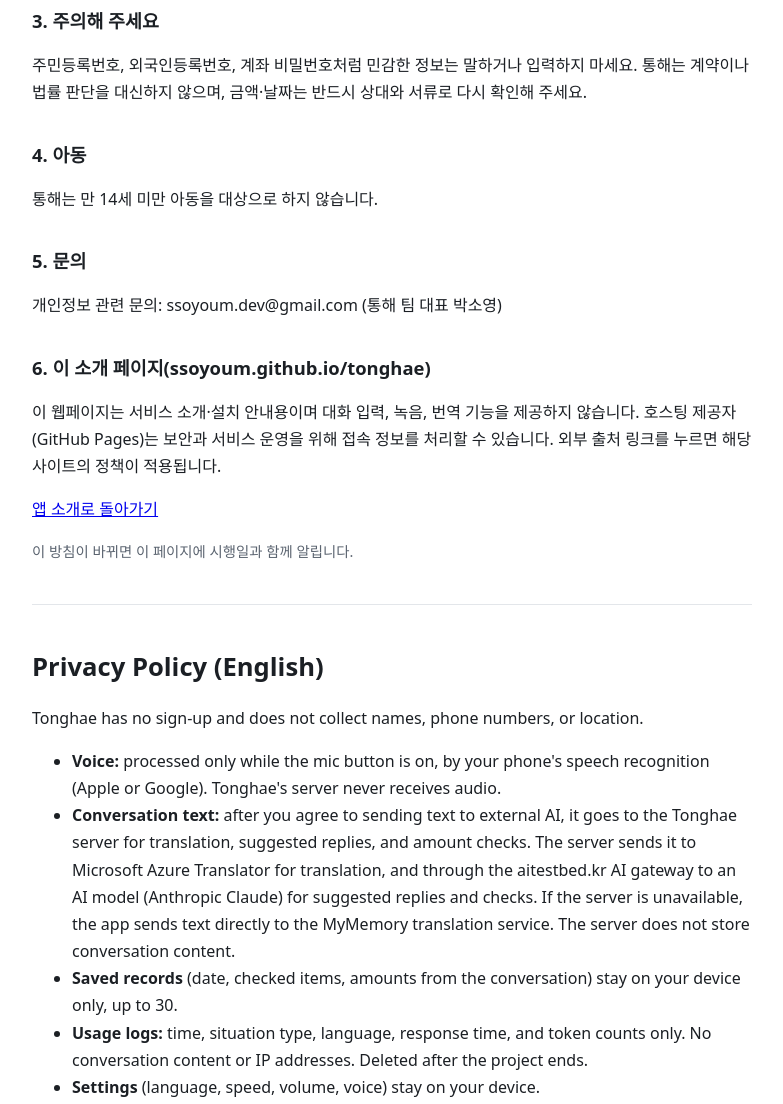
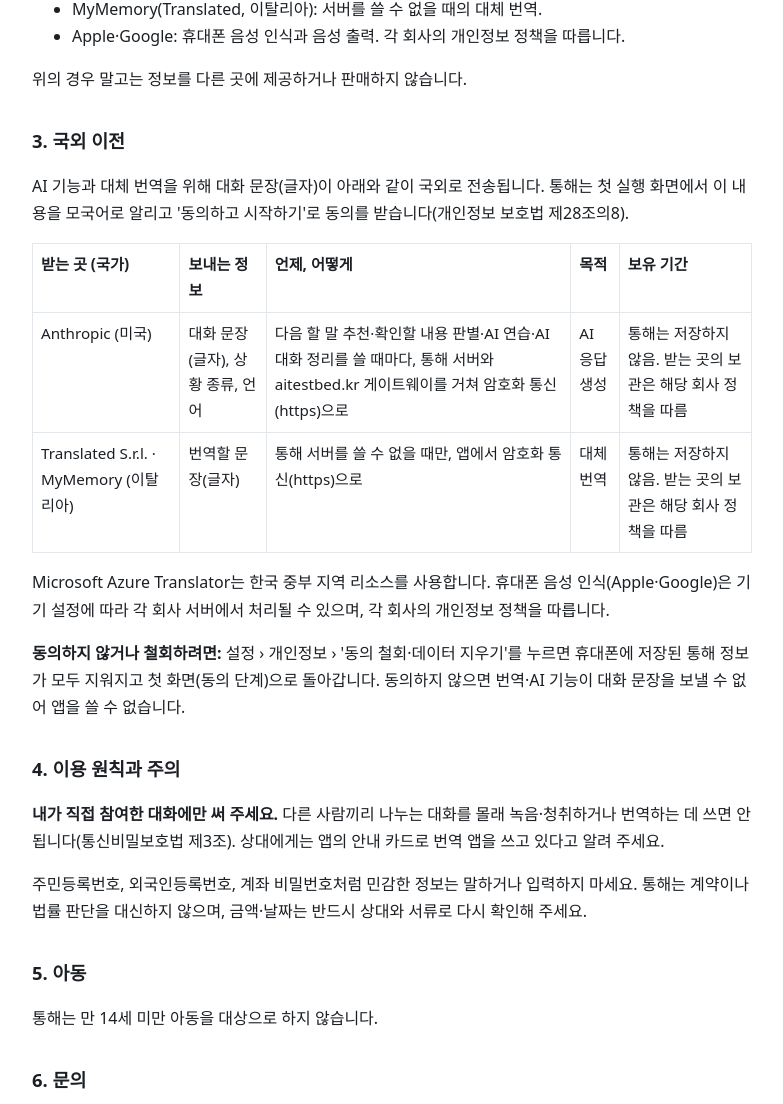
Before and after one commit to ssoyoum/tonghae, a plain HTML site: page privacy.html in a window 1280 px wide. Shown: the part 1111-2215 px from the top of the page, without its empty margins (248-1031 px from the left). Drawn offline with Linux system fonts and the light colour scheme.

Commit message:
Privacy policy 11/18: sync with app (transfers abroad, usage rules, anonymous device tag); keep page-only noindex/icons/section

```diff
--- a/privacy.html
+++ b/privacy.html
@@ -4,10 +4,10 @@
 <meta charset="utf-8">
 <meta name="viewport" content="width=device-width, initial-scale=1">
 <meta name="robots" content="noindex, nofollow">
-<title>통해 개인정보처리방침</title>
 <link rel="icon" type="image/png" href="icons/favicon-64.png">
 <link rel="apple-touch-icon" href="icons/apple-touch-icon.png">
 <meta name="theme-color" content="#6C4CF1">
+<title>통해 개인정보처리방침</title>
 <style>
   :root { --bg:#fff; --fg:#1b1f24; --muted:#5b6470; --line:#e3e6ea; }
   @media (prefers-color-scheme: dark) { :root { --bg:#111418; --fg:#e8eaed; --muted:#a0a8b3; --line:#2a2f36; } }
@@ -22,7 +22,7 @@
 <body>
 <main>
 <h1>통해(Tonghae) 개인정보처리방침</h1>
-<p class="muted">시행일: 2026년 11월 14일 (이전 판: 11월 9일, 11월 5일) · 운영: 통해 팀(대표 박소영)</p>
+<p class="muted">시행일: 2026년 11월 18일 (이전 판: 11월 16일, 11월 14일, 11월 9일, 11월 5일) · 운영: 통해 팀(대표 박소영)</p>
 
 <p>통해는 한국에 사는 이주민이 생활 대화를 준비하고, 현장에서 상대의 말을 모국어로 확인하도록 돕는 앱입니다. 통해는 회원가입이 없고, 이름·전화번호·위치 같은 개인정보를 모으지 않습니다.</p>
 
@@ -32,6 +32,7 @@
   <tr><td>음성</td><td>마이크 버튼을 누른 동안만, 말을 글자로 바꾸기 위해 휴대폰의 음성 인식 기능(Apple 또는 Google)이 처리합니다. 통해 서버로는 음성을 보내지 않습니다.</td><td>통해는 저장하지 않음</td></tr>
   <tr><td>대화 문장(글자)</td><td>외부 AI 전송에 동의한 뒤, 번역·다음 할 말 추천·금액 확인, 그리고 AI 연습 상대의 대답·AI 대화 정리를 위해 통해 서버로 보냅니다. 서버는 번역을 Microsoft Azure Translator로, 다음 할 말 추천·확인할 내용 판별·연습 상대 대답·대화 정리를 aitestbed.kr AI 게이트웨이를 거쳐 AI 모델(Anthropic Claude)로 보냅니다. 서버가 없거나 실패하면 앱이 무료 번역 서비스(MyMemory)로 직접 보냅니다.</td><td>통해 서버는 대화 내용을 저장하지 않음</td></tr>
   <tr><td>사용 기록</td><td>서비스 안정성과 비용 관리를 위해 요청 시각, 상황 종류, 언어, 응답 시간, 사용 토큰 수만 기록합니다. 대화 내용과 IP 주소는 기록하지 않습니다.</td><td>프로젝트 종료 후 삭제</td></tr>
+  <tr><td>익명 기기 표시</td><td>앱이 처음 서버를 쓸 때 휴대폰 안에서 무작위 값을 하나 만들어, 서버 요청에 함께 보냅니다. 이름·전화번호·광고 ID와 연결되지 않습니다. 서버는 한 사람이 하루에 AI를 너무 많이 쓰지 않도록 횟수를 세는 데만 쓰고, 이 값과 IP 주소는 바꾼 형태(해시)로 메모리에만 두며 기록하지 않습니다.</td><td>서버: 날짜가 바뀌면 삭제 · 휴대폰: 동의 철회·데이터 지우기 또는 앱 삭제 시 삭제</td></tr>
   <tr><td>앱 설정</td><td>고른 언어, 말하기 속도, 음량, 음성 선택은 휴대폰 안에만 저장합니다.</td><td>앱 삭제 시 함께 삭제</td></tr>
   <tr><td>저장한 기록</td><td>대화 정리 화면에서 '저장'을 누르면 날짜, 확인한 항목, 대화에서 나온 금액, 그리고 AI 정리를 받았다면 그 내용(요약·금액·날짜·다음 할 일)을 휴대폰 안에만 저장합니다(최대 30개). 서버로 보내지 않습니다.</td><td>설정 › 개인정보 › 동의 철회·데이터 지우기 또는 앱 삭제 시 삭제</td></tr>
 </table>
@@ -46,15 +47,26 @@
 </ul>
 <p>위의 경우 말고는 정보를 다른 곳에 제공하거나 판매하지 않습니다.</p>
 
-<h2>3. 주의해 주세요</h2>
+<h2>3. 국외 이전</h2>
+<p>AI 기능과 대체 번역을 위해 대화 문장(글자)이 아래와 같이 국외로 전송됩니다. 통해는 첫 실행 화면에서 이 내용을 모국어로 알리고 '동의하고 시작하기'로 동의를 받습니다(개인정보 보호법 제28조의8).</p>
+<table>
+  <tr><th>받는 곳 (국가)</th><th>보내는 정보</th><th>언제, 어떻게</th><th>목적</th><th>보유 기간</th></tr>
+  <tr><td>Anthropic (미국)</td><td>대화 문장(글자), 상황 종류, 언어</td><td>다음 할 말 추천·확인할 내용 판별·AI 연습·AI 대화 정리를 쓸 때마다, 통해 서버와 aitestbed.kr 게이트웨이를 거쳐 암호화 통신(https)으로</td><td>AI 응답 생성</td><td>통해는 저장하지 않음. 받는 곳의 보관은 해당 회사 정책을 따름</td></tr>
+  <tr><td>Translated S.r.l. · MyMemory (이탈리아)</td><td>번역할 문장(글자)</td><td>통해 서버를 쓸 수 없을 때만, 앱에서 암호화 통신(https)으로</td><td>대체 번역</td><td>통해는 저장하지 않음. 받는 곳의 보관은 해당 회사 정책을 따름</td></tr>
+</table>
+<p>Microsoft Azure Translator는 한국 중부 지역 리소스를 사용합니다. 휴대폰 음성 인식(Apple·Google)은 기기 설정에 따라 각 회사 서버에서 처리될 수 있으며, 각 회사의 개인정보 정책을 따릅니다.</p>
+<p><b>동의하지 않거나 철회하려면:</b> 설정 › 개인정보 › '동의 철회·데이터 지우기'를 누르면 휴대폰에 저장된 통해 정보가 모두 지워지고 첫 화면(동의 단계)으로 돌아갑니다. 동의하지 않으면 번역·AI 기능이 대화 문장을 보낼 수 없어 앱을 쓸 수 없습니다.</p>
+
+<h2>4. 이용 원칙과 주의</h2>
+<p><b>내가 직접 참여한 대화에만 써 주세요.</b> 다른 사람끼리 나누는 대화를 몰래 녹음·청취하거나 번역하는 데 쓰면 안 됩니다(통신비밀보호법 제3조). 상대에게는 앱의 안내 카드로 번역 앱을 쓰고 있다고 알려 주세요.</p>
 <p>주민등록번호, 외국인등록번호, 계좌 비밀번호처럼 민감한 정보는 말하거나 입력하지 마세요. 통해는 계약이나 법률 판단을 대신하지 않으며, 금액·날짜는 반드시 상대와 서류로 다시 확인해 주세요.</p>
 
-<h2>4. 아동</h2>
+<h2>5. 아동</h2>
 <p>통해는 만 14세 미만 아동을 대상으로 하지 않습니다.</p>
 
-<h2>5. 문의</h2>
+<h2>6. 문의</h2>
 <p>개인정보 관련 문의: ssoyoum.dev@gmail.com (통해 팀 대표 박소영)</p>
-<h2>6. 이 소개 페이지(ssoyoum.github.io/tonghae)</h2>
+<h2>7. 이 소개 페이지(ssoyoum.github.io/tonghae)</h2>
 <p>이 웹페이지는 서비스 소개·설치 안내용이며 대화 입력, 녹음, 번역 기능을 제공하지 않습니다. 호스팅 제공자(GitHub Pages)는 보안과 서비스 운영을 위해 접속 정보를 처리할 수 있습니다. 외부 출처 링크를 누르면 해당 사이트의 정책이 적용됩니다.</p>
 <p><a href="./">앱 소개로 돌아가기</a></p>
 <p class="muted">이 방침이 바뀌면 이 페이지에 시행일과 함께 알립니다.</p>
@@ -65,11 +77,14 @@
 <p>Tonghae has no sign-up and does not collect names, phone numbers, or location.</p>
 <ul>
   <li><b>Voice:</b> processed only while the mic button is on, by your phone's speech recognition (Apple or Google). Tonghae's server never receives audio.</li>
+  <li><b>Anonymous device tag:</b> the app makes one random value on your phone and sends it with server requests. It is not linked to your name, phone number, or advertising ID. The server uses it only to count how often one person uses AI features per day (a daily limit), keeps it and your IP address only in memory in hashed form, does not log them, and clears them every day.</li>
   <li><b>Conversation text:</b> after you agree to sending text to external AI, it goes to the Tonghae server for translation, suggested replies, and amount checks. The server sends it to Microsoft Azure Translator for translation, and through the aitestbed.kr AI gateway to an AI model (Anthropic Claude) for suggested replies and checks. If the server is unavailable, the app sends text directly to the MyMemory translation service. The server does not store conversation content.</li>
   <li><b>Saved records</b> (date, checked items, amounts from the conversation) stay on your device only, up to 30.</li>
   <li><b>Usage logs:</b> time, situation type, language, response time, and token counts only. No conversation content or IP addresses. Deleted after the project ends.</li>
   <li><b>Settings</b> (language, speed, volume, voice) stay on your device.</li>
 </ul>
+<p><b>Transfers abroad:</b> conversation text is sent to Anthropic (United States) for AI features, via the Tonghae server and the aitestbed.kr gateway, and, only when the server is unavailable, to MyMemory by Translated S.r.l. (Italy) for translation, over https. Tonghae stores none of it; each recipient's retention follows its own policy. Tonghae asks for your consent on the first screen ("Agree and start"). To withdraw, go to Settings › Privacy › Withdraw consent and delete data: everything Tonghae saved on your phone is deleted and the app returns to the consent screen.</p>
+<p><b>Use it only for conversations you take part in.</b> Secretly recording, listening to, or translating other people's conversations is prohibited under Korean law (Protection of Communications Secrets Act, Article 3). Tonghae does not give legal judgments.</p>
 <p>Please do not say or type sensitive data such as ID or account passwords. Contact: ssoyoum.dev@gmail.com</p>
 </div>
 </main>
```
Also changed, not shown: 1 other file.
